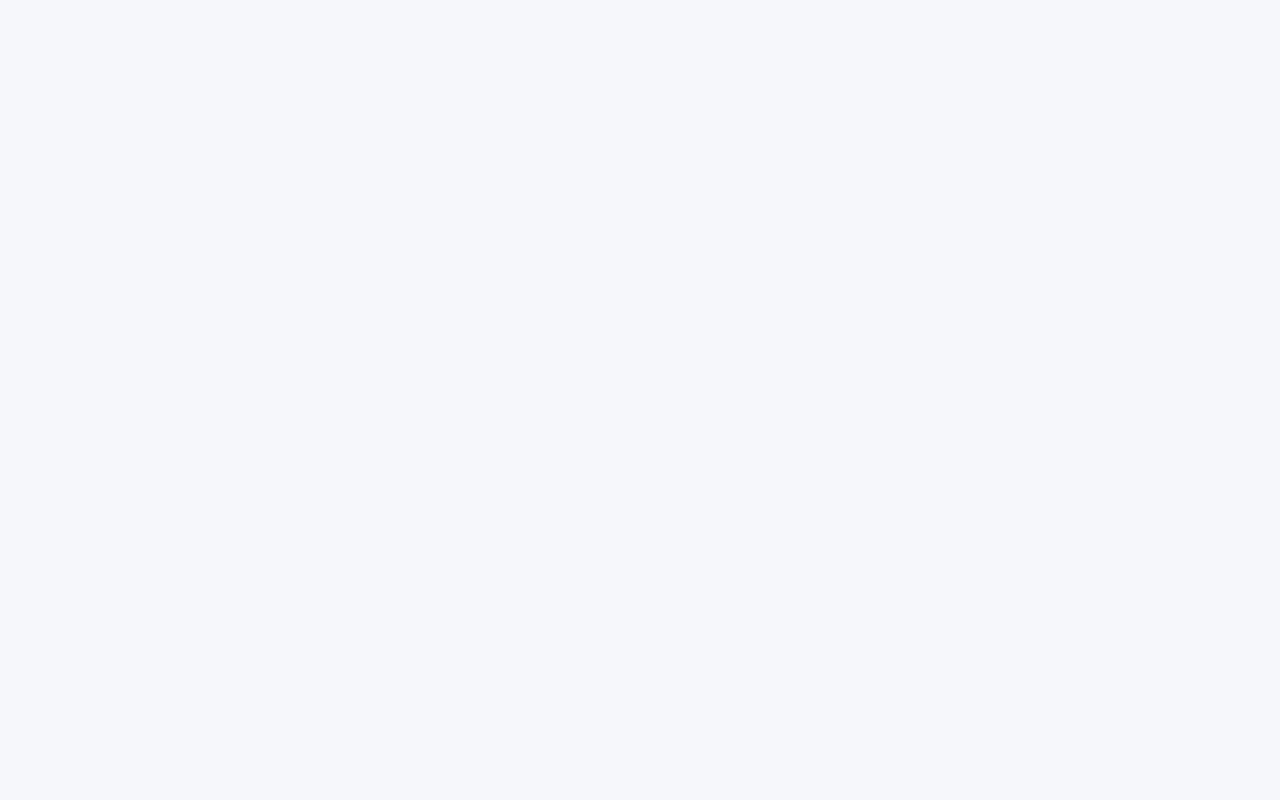
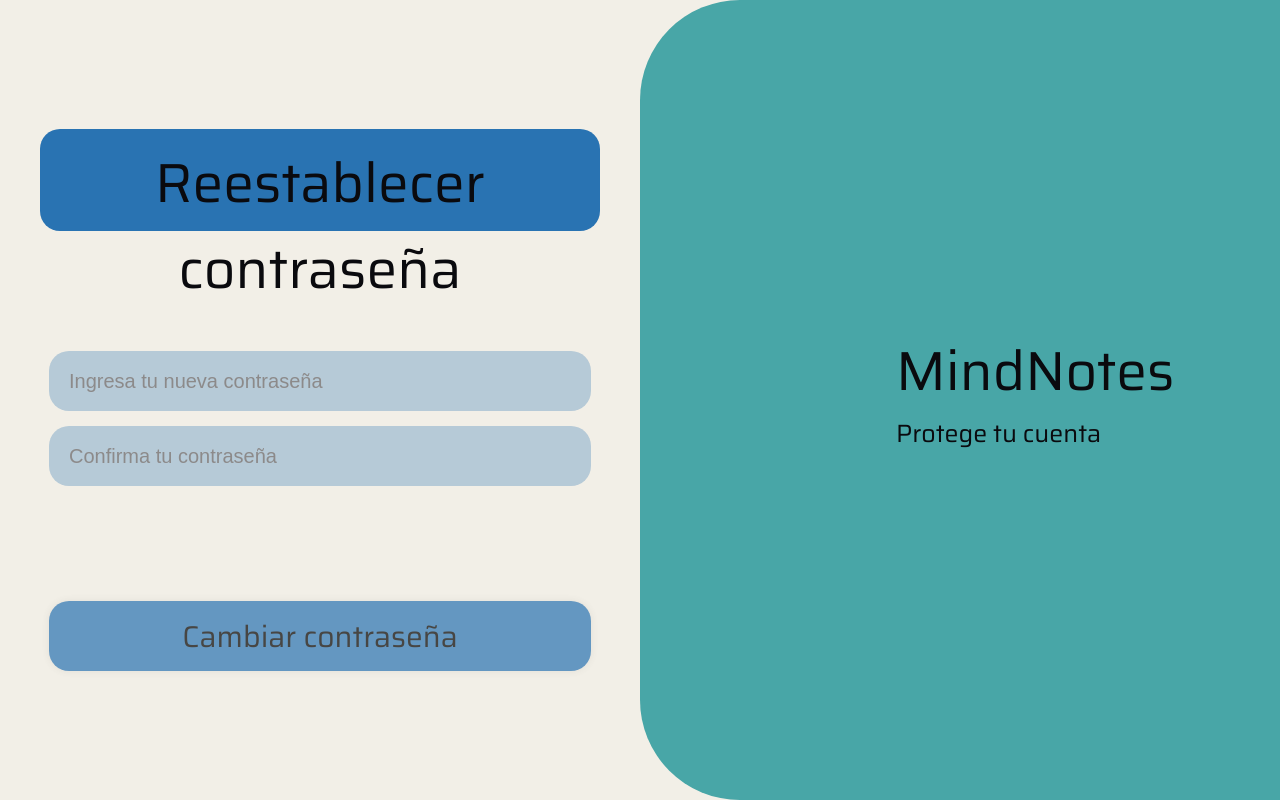
Before and after one commit to Moy446/Mind-Notes, a React (Vite) app in the folder frontend/: page /ReestablecerPassword in a window 1280 px wide. Before the commit this address had no page. Built offline with nearby package versions, Linux system fonts and the light colour scheme.

Commit message:
Vista reestablecer contraseña
Vista terminada para reestablecer la contraseña

```diff
--- a/frontend/src/ReestablecerPassword.css
+++ b/frontend/src/ReestablecerPassword.css
@@ -0,0 +1,143 @@
+.ReestablecerPassword{
+    margin: 0;
+    padding: 0;
+    font-family: Saira;
+}
+
+.ReestablecerContainer{
+    position: relative;
+    align-items: center;
+    min-height: 100vh;
+    background: #F2EFE7;
+    overflow: hidden;
+}
+
+.form.reestablecer{
+    position: absolute;
+    left: 0;
+    width: 50%;
+    height: 100%;
+    display: flex;
+    align-items: center;
+    color: #333;
+    text-align: center;
+    padding: 40px;
+    background: #F2EFE7;
+}
+
+.reestablecer-title{
+    color: #0A0A0E;
+    font-family: Saira;
+    font-size: 55px;
+    font-style: normal;
+    font-weight: 400;
+    line-height: normal;
+}
+
+.input{
+    position: relative;
+    margin: 15px 0;
+}
+
+.input input{
+    width: 542px;
+    height: 60px;
+    padding: 13px 50px 13px 20px;
+    border-radius: 20px;
+    background: var(--Principal, #B6CAD7);
+    border: none;
+    outline: none;
+    font-size: 20px;
+    color: #353535;
+    font-weight: 500;
+}
+
+.input input::placeholder{
+    color: #8C8A8A;
+    font-weight: 400;
+}
+
+.btn.reestablecer{
+    background: #2973B2;
+}
+
+.toggle{
+/* position: absolute;
+    width: 100%;
+    height: 100%;
+    right: -50%;
+    background: #48A6A7;
+    border-radius: 100px;
+
+    display: flex;
+    flex-direction: column;
+    justify-content: center;
+    align-items: center;
+
+    z-index: 1; */
+
+
+    position: absolute;
+    display: flex;
+    flex-direction: column;
+    justify-content: center;
+    align-items: center;
+    width: 100%;
+    height: 100%;
+    right: -50%;
+    background: #48A6A7;
+    border-radius: 100px;
+    z-index: 1;
+}
+
+.title-minPassword,
+.toggle p {
+    width: 60%;
+    position: relative;
+    z-index: 2;
+    color: var(--Background1, #0A0A0E);
+    font-family: Saira;
+    font-size: 55px;
+    font-style: normal;
+    font-weight: 400;
+    line-height: normal;
+    z-index: 2;
+}
+
+
+.toggle p{
+    margin-bottom: 20px;
+    color: #0A0A0E;
+    font-size: 25px;
+    font-style: normal;
+    font-weight: 400;
+    line-height: normal;
+}
+
+.div-reestablecer{
+    width: 100%;
+    height: 102px;
+    border-radius: 20px;
+    background: #2973B2;
+    margin-right: 9%;
+    padding-top: 2%;
+    margin-bottom: 120px;
+}
+
+.title-minPassword{
+    /* color: var(--Background1, #F2EFE7);
+    font-family: Saira;
+    font-size: 45px;
+    font-style: normal;
+    font-weight: 400;
+    line-height: normal;
+    z-index: 2; */
+}
+
+
+.btn.reestablecer{
+    border-radius: 20px;
+    opacity: 0.7;
+    background: var(--Principal, #2973B2);
+    margin-top: 100px;
+}
--- a/frontend/src/ReestablecerPassword.jsx
+++ b/frontend/src/ReestablecerPassword.jsx
@@ -0,0 +1,47 @@
+import React, { useState} from 'react'
+import {Link } from 'react-router-dom';
+import Switch from './components/Switch'
+import './ReestablecerPassword.css'
+
+
+// const [activo, setActivo] = useState(false)
+
+function ReestablecerPassword() {
+    return (
+        <div className='ReestablecerContainer'>
+{/* ---------------------------Reestablecer contraseña--------------------------- */}
+            <div className='form reestablecer'>
+                <form action="form-reestablecer">
+                    <div className='div-reestablecer'>
+                        <h1 className='reestablecer-title'>Reestablecer contraseña</h1>
+                    </div>
+
+                    <div className='input'>
+                        <input type="password" placeholder='Ingresa tu nueva contraseña' required />
+                    </div>
+
+                    <div className='input'>
+                        <input type="password" placeholder='Confirma tu contraseña' required />
+                    </div>
+
+                    {/* <p className='p-switch'>¿Eres psicólogo?</p>
+                        <Switch
+                            id="pSwitch"
+                            valor={activo}
+                            onCambio={setActivo}
+                        /> */}
+
+                    <button type='submit' className='btn reestablecer'>Cambiar contraseña</button>
+                </form>
+            </div>
+
+                <div className="toggle tog-reestablecer">
+                    <h1 className='title-minPassword'>MindNotes</h1>
+                        <p>Protege tu cuenta</p>
+                </div>
+
+        </div>
+    )
+}
+
+export default ReestablecerPassword
--- a/frontend/src/login.css
+++ b/frontend/src/login.css
@@ -163,6 +163,12 @@ text-decoration: none;
 
 .btn.register{
     margin-top: 10px;
+}
+
+.btn.password{
+    border-radius: 20px;
+    opacity: 0.7;
+    background: var(--Principal, #2973B2);
 }
 
 .input-recordarUsuario{
--- a/frontend/src/login.jsx
+++ b/frontend/src/login.jsx
@@ -131,7 +131,7 @@ export default function Login() {
             </div>
 
 
-
+{/* -----------------------------Panel de color------------------------------- */}
         <div className="toggle-box">
             <div className="toggle-panel toggle-left">
                 <h1 className='title-saludo'>¡Hola, bienvenido!</h1>
--- a/frontend/src/main.jsx
+++ b/frontend/src/main.jsx
@@ -14,6 +14,7 @@ import Planes from './Planes.jsx'
 import ComoFunciona from './ComoFunciona.jsx'
 import PlanesGeneral from './PlanesGeneral.jsx'
 import Login from './login.jsx'
+import ReestablecerPassword from './ReestablecerPassword.jsx'
 
 
 ReactDOM.createRoot(document.getElementById('root')).render(
@@ -32,6 +33,7 @@ ReactDOM.createRoot(document.getElementById('root')).render(
         <Route path="/ComoFunciona" element={<ComoFunciona/>} />
         <Route path='/PlanesGeneral' element={<PlanesGeneral/>}/>
         <Route path='/Login' element={<Login/>}/>
+        <Route path='/ReestablecerPassword' element={<ReestablecerPassword/>}/>
         <Route path='/pruebas' element = {<componentsPruebas/>}/>
       </Routes>
     </BrowserRouter>
```
